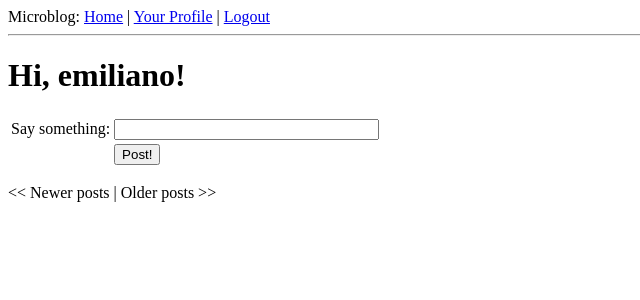
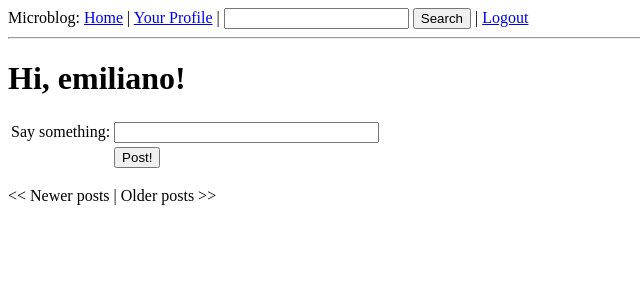
Before and after one commit to y2bishop2y/virtual, a Flask app: page / in a window 1280 px wide. Shown: the top 300 px of the page, without its empty margins (0-640 px from the left). Run offline with Flask 2, Linux system fonts and the light colour scheme; a user stored in the database is signed in; data comes from the database, SQL or seed files in the repository; data that the repository does not hold is empty; parts of the project's set-up code (start-up, migrations or seed data) failed here and were passed over.

Commit message:
Chapter 10, Search

```diff
--- a/app/forms.py
+++ b/app/forms.py
@@ -37,3 +37,7 @@ class EditForm(Form):
 
 class PostForm(Form):
 	post = TextField('post', validators = [Required()])
+
+
+class SearchForm(Form):
+	search = TextField('search', validators = [Required()])
--- a/app/models.py
+++ b/app/models.py
@@ -1,5 +1,8 @@
-from app import db
+from app import db, app
 from hashlib import md5
+
+import flask.ext.whooshalchemy as whooshalchemy
+
 
 ROLE_USER  = 0
 ROLE_ADMIN = 1
@@ -94,6 +97,8 @@ class User(db.Model):
 
 
 class Post(db.Model):
+	__searchable__ = ['body']
+
 
 	id = db.Column(db.Integer, primary_key = True)
 
@@ -103,3 +108,6 @@ class Post(db.Model):
 
 	def __repr__(self):
 		return '<Post %r>' % (self.body)
+
+
+whooshalchemy.whoosh_index(app, Post)
--- a/app/templates/base.html
+++ b/app/templates/base.html
@@ -11,8 +11,13 @@
 			<a href="{{ url_for('index') }}">Home</a>
 			{% if g.user.is_authenticated() %}
 			| <a href="{{ url_for('user', nickname = g.user.nickname) }}" >Your Profile</a>
+			| <form style="display: inline;" action="{{url_for('search')}}" method="post" name="search">
+			     {{g.search_form.hidden_tag()}}{{g.search_form.search(size=20)}}
+			     <input type="submit" value="Search">
+		      </form>
 			| <a href="{{ url_for('logout') }}">Logout</a>
 			{% endif %}
+
 
 		</div>
 		<hr>
--- a/app/views.py
+++ b/app/views.py
@@ -1,10 +1,10 @@
 from flask import render_template, flash, redirect, session, url_for, request,  g
 from flask.ext.login import login_user, logout_user, current_user, login_required
 from app import app, db, lm, oid
-from forms import LoginForm, EditForm, PostForm
+from forms import LoginForm, EditForm, PostForm, SearchForm
 from datetime import datetime
 from models import User, ROLE_USER, ROLE_ADMIN, Post
-from config import POST_PER_PAGE
+from config import POST_PER_PAGE, MAX_SEARCH_RESULTS
 
 @lm.user_loader
 def load_user(id):
@@ -79,6 +79,7 @@ def before_request():
 		g.user.last_seen = datetime.utcnow()
 		db.session.add(g.user)
 		db.session.commit()
+		g.search_form = SearchForm()
 
 @oid.after_login
 def after_login(resp):
@@ -218,3 +219,22 @@ def unfollow(nickname):
 
 	flash('You have stopped following ' + nickname + '.')
 	return redirect(url_for('user', nickname = nickname))
+
+
+@app.route('/search', methods = ['POST'])
+@login_required
+def search():
+
+	if not g.search_form.validate_on_submit():
+		return redirect(url_for('index'))
+
+	return redirect(url_for('search_results', query = g.search_form.search.data))
+
+@app.route('/search_reulsts/<query>')
+@login_required
+def search_results(query):
+	results = Post.query.whoosh_search(query, MAX_SEARCH_RESULTS).all()
+
+	return render_template('search_results.html',
+		query = query,
+		results = results)
```
Also changed, not shown: app/templates/search_results.html (added, +12 -0 lines), config.py (+7 -0 lines).
